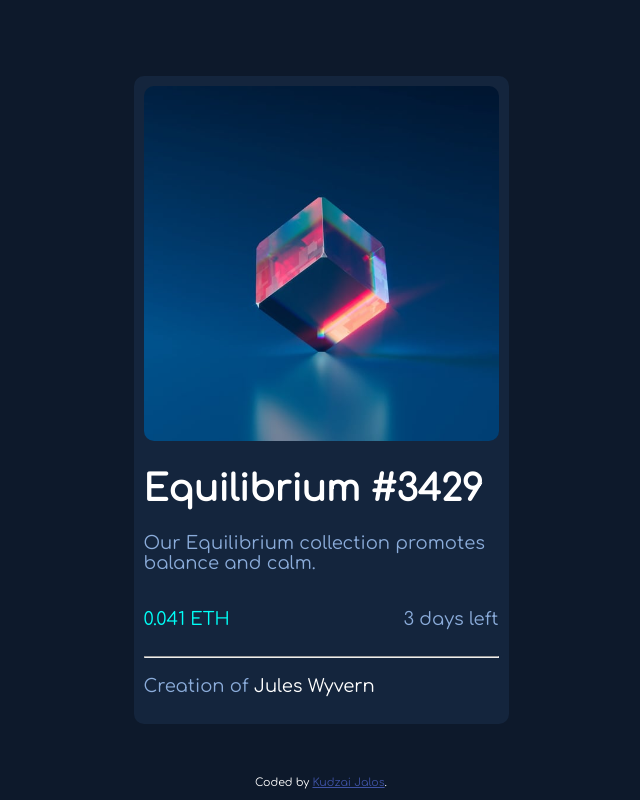
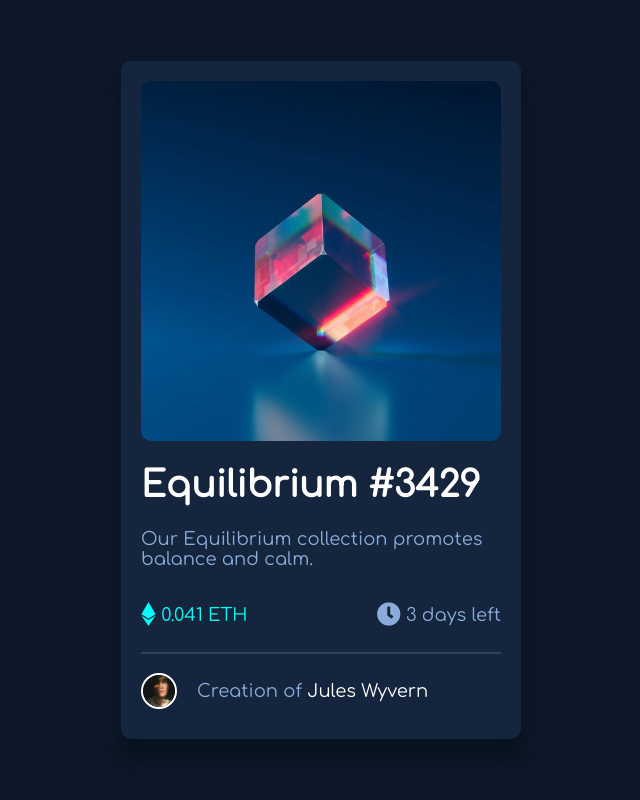
Before and after one commit to KJalos/nft-preview-card-component-main, a plain HTML site: page index.html in a window 1280 px wide. Shown: the whole page, without its empty margins (319-959 px from the left). Drawn offline with Linux system fonts and the light colour scheme; a web font is replaced by a local one.

Commit message:
Updated the css and added icons

```diff
--- a/css/master.css
+++ b/css/master.css
@@ -31,13 +31,17 @@ body {
 .card {
     background-color: var(--color-blue-dark-card);
 
-    width: 375px;
-    padding: 10px;
+    width: 400px;
+    max-width: 100%;
+
+    padding: 20px;
     border-radius: 10px;
+    box-shadow: 0px 20px 20px 5px hsl(217, 54%, 8%);
 
 }
 
 .card-img {
+    display: block;
     max-width: 100%;
     border-radius: 10px;
 }
@@ -47,6 +51,7 @@ body {
 }
 
 .attribution {
+    display: none;
     position: absolute;
     left: 50%;
     bottom: 0;
@@ -58,7 +63,26 @@ body {
     color: var(--color-cyan);
 }
 
-.pricing {
+.make-flex {
     display: flex;
     justify-content: space-between;
 }
+
+hr {
+    border-color: var(--color-blue-dark-line);
+    border-style: solid;
+}
+
+.creator-info {
+    display: flex;
+    justify-content: flex-start;
+    align-items: center;
+}
+
+.creator-info img {
+    margin-right: 20px;
+    width: 2em;
+    border: 2px solid white;
+    border-radius: 50%;
+
+}
--- a/index.html
+++ b/index.html
@@ -18,16 +18,22 @@
   <link rel="stylesheet" href="css/master.css" type="text/css">
 </head>
 <body>
-
+  <link rel="stylesheet" href="https://pro.fontawesome.com/releases/v5.10.0/css/all.css" integrity="sha384-AYmEC3Yw5cVb3ZcuHtOA93w35dYTsvhLPVnYs9eStHfGJvOvKxVfELGroGkvsg+p" crossorigin="anonymous"/>
   <!-- <div class="container"> -->
     <div class="card">
       <img class="card-img" src="./images/image-equilibrium.jpg" alt="Equilibrium sample">
       <h1 class="white-text">Equilibrium #3429</h1>
       <p>Our Equilibrium collection promotes balance and calm.</p>
-      <div class="pricing"><p id="price" class="cyan-text">0.041 ETH</p>
-      <p>3 days left</p></div>
+      <div class="make-flex">
+        <p id="price" class="cyan-text"><i class="fab fa-lg fa-ethereum"></i> 0.041 ETH</p>
+        <p id="time"><i class="fas fa-lg fa-clock"></i> 3 days left</p>
+      </div>
       <hr>
-      <p>Creation of <span class="white-text">Jules Wyvern</span></p>
+      <div class="creator-info">
+        <img src="images\image-avatar.png" alt="Jules Wyvern">
+        <p>Creation of <span class="white-text">Jules Wyvern</span></p>
+      </div>
+
     </div>
 
   <!-- </div> -->
```
